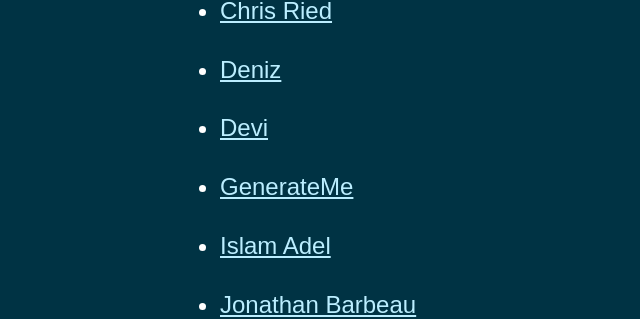
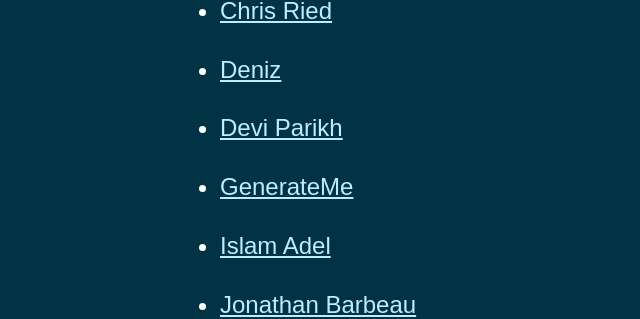
Before and after one commit to genuary2022/genuary2022.github.io, a Jekyll site: the page built from thanks.md, in a window 1280 px wide and 900 px high, scrolled down 743 px. Shown: the part 146-465 px from the top of the window, without its empty margins (42-682 px from the left). Built offline with Jekyll 4.4.1, drawn with Linux system fonts in a browser that asks for light colours; our own code applies the rules of GitHub Pages for plain Markdown files.

Commit message:
update thanks

```diff
--- a/thanks.md
+++ b/thanks.md
@@ -11,7 +11,7 @@ Thanks go out to these wonderful people for contributing prompts, website help,
 * [Bruce Holmer](https://twitter.com/bruceHolmer)
 * [Chris Ried](https://www.twitter.com/generativecoll)
 * [Deniz](https://twitter.com/ojelibalon)
-* [Devi](https://twitter.com/deviparikh)
+* [Devi Parikh](https://twitter.com/deviparikh)
 * [GenerateMe](https://twitter.com/generateme_blog)
 * [Islam Adel](https://twitter.com/j_maffe)
 * [Jonathan Barbeau](https://twitter.com/jbarbeau_Art)
```
